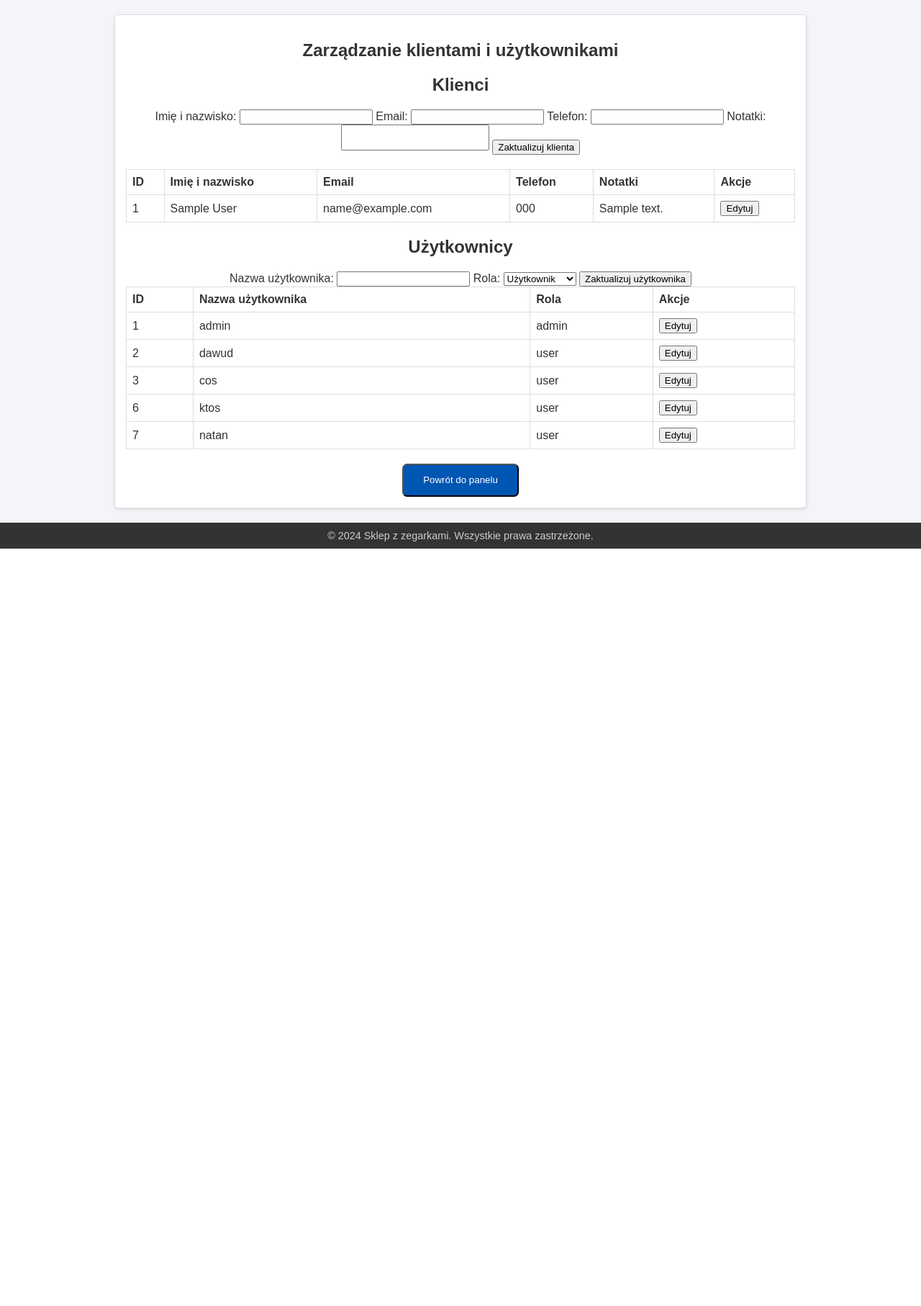
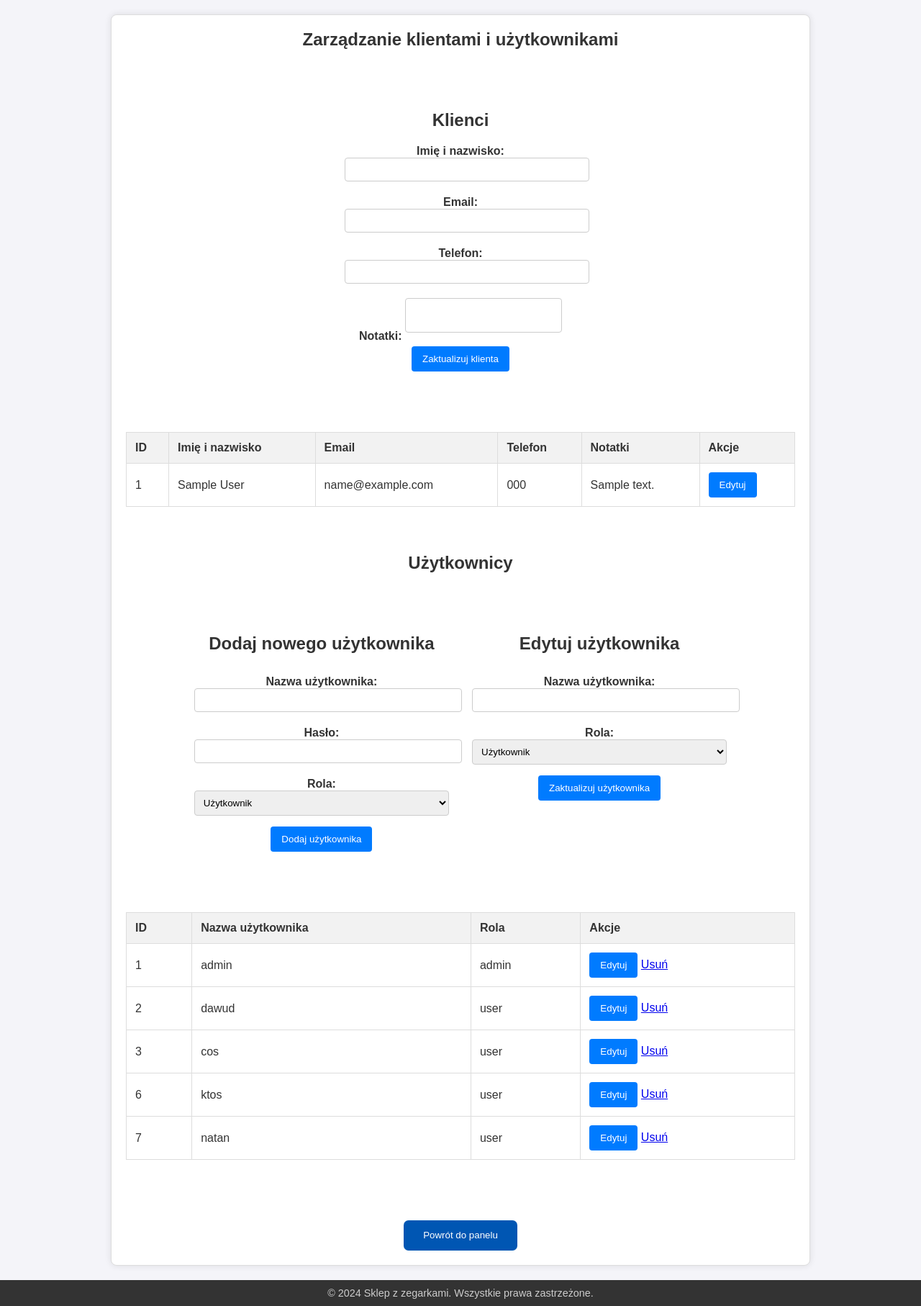
Before and after one commit to borsuk1234/sklep, a PHP site: page /admin_customers.php in a window 1280 px wide. Shown: the part 131-1945 px from the top of the page at 72% size. Before the commit the page ends 893 px from the top, so only its background shows below. Run offline with PHP 8.4, Linux system fonts and the light colour scheme; a user stored in the database is signed in; data comes from the database, SQL or seed files in the repository; tables that the repository leaves empty hold one stand-in row (values such as "Sample post").

Commit message:
Update admin_customers.php

```diff
--- a/admin_customers.php
+++ b/admin_customers.php
@@ -6,18 +6,20 @@ if (!(isset($_SESSION['is_admin']) && $_SESSION['is_admin'])) {
     exit();
 }
 
-if (isset($_GET['delete'])) {
-    $productId = intval($_GET['delete']);
-    $stmt = $pdo->prepare("DELETE FROM products WHERE id = :id");
-    $stmt->execute(['id' => $productId]);
-    header("Location: admin_products.php");
+if (isset($_GET['delete_user'])) {
+    $userId = intval($_GET['delete_user']);
+    $stmt = $pdo->prepare("DELETE FROM users WHERE id = :id");
+    $stmt->execute(['id' => $userId]);
+    header("Location: admin_customers.php");
     exit;
 }
+
 $customers = $pdo->query("SELECT * FROM customers")->fetchAll(PDO::FETCH_ASSOC);
 
 $users = $pdo->query("SELECT * FROM users")->fetchAll(PDO::FETCH_ASSOC);
 
-if ($_SERVER['REQUEST_METHOD'] === 'POST' && isset($_POST['customer-edit'])) {
+if ($_SERVER['REQUEST_METHOD'] === 'POST') {
+    if (isset($_POST['customer-edit'])) {
         $customerId = intval($_POST['id']);
         $name = trim($_POST['name']);
         $email = trim($_POST['email']);
@@ -37,7 +39,7 @@ if ($_SERVER['REQUEST_METHOD'] === 'POST' && isset($_POST['customer-edit'])) {
         }
     }
 
-if ($_SERVER['REQUEST_METHOD'] === 'POST' && isset($_POST['user-edit'])) {
+    if (isset($_POST['user-edit'])) {
         $userId = intval($_POST['id']);
         $username = trim($_POST['username']);
         $role = trim($_POST['role']);
@@ -52,6 +54,32 @@ if ($_SERVER['REQUEST_METHOD'] === 'POST' && isset($_POST['user-edit'])) {
             echo "<p class='success-message'>Dane użytkownika zostały zaktualizowane.</p>";
         }
     }
+
+    if (isset($_POST['user-create'])) {
+        $username = trim($_POST['username']);
+        $password = password_hash(trim($_POST['password']), PASSWORD_BCRYPT);
+        $role = trim($_POST['role']);
+
+        try {
+            $stmt = $pdo->prepare("INSERT INTO users (username, password, role) VALUES (:username, :password, :role)");
+            $stmt->execute([
+                'username' => $username,
+                'password' => $password,
+                'role' => $role
+            ]);
+
+
+            header("Location: admin_customers.php?success=user_created");
+            exit;
+        } catch (PDOException $e) {
+            if ($e->getCode() == 23000) {
+                echo "<p class='error-message'>Nazwa użytkownika już istnieje.</p>";
+            } else {
+                echo "<p class='error-message'>Wystąpił błąd: " . htmlspecialchars($e->getMessage()) . "</p>";
+            }
+        }
+    }
+}
 ?>
 
 <!DOCTYPE html>
@@ -61,11 +89,91 @@ if ($_SERVER['REQUEST_METHOD'] === 'POST' && isset($_POST['user-edit'])) {
     <meta name="viewport" content="width=device-width, initial-scale=1.0">
     <title>Zarządzanie klientami i użytkownikami</title>
     <link rel="stylesheet" href="styles.css">
+    <style>
+        section {
+            background: #fff;
+            padding: 20px;
+            border-radius: 8px;
+            box-shadow: 0 0 10px rgba(0, 0, 0, 0.1);
+            display: flex;
+            gap: 4em;
+        }
+
+        h2 {
+            font-size: 32px;
+            color: #333;
+        }
+
+        label {
+            display: block;
+            margin: 10px 0 5px;
+            font-weight: bold;
+        }
+
+        input, select, textarea {
+            width: 100%;
+            padding: 8px;
+            margin-bottom: 10px;
+            border: 1px solid #ccc;
+            border-radius: 4px;
+        }
+
+        button {
+            background-color: #007bff;
+            color: white;
+            padding: 10px 15px;
+            border: none;
+            border-radius: 4px;
+            cursor: pointer;
+        }
+
+        button:hover {
+            background-color: #0056b3;
+        }
+
+        table {
+            width: 100%;
+            border-collapse: collapse;
+            margin-top: 20px;
+        }
+
+        table, th, td {
+            border: 1px solid #ddd;
+        }
+
+        th, td {
+            padding: 12px;
+            text-align: left;
+        }
+
+        th {
+            background-color: #f2f2f2;
+        }
+
+        .success-message {
+            color: green;
+            font-weight: bold;
+        }
+
+        .error-message {
+            color: red;
+            font-weight: bold;
+        }
+        .col {
+            display: flex;
+            flex-direction: column;
+        }
+        .row {
+            display: flex;
+            flex-direction: row;
+        }
+    </style>
 </head>
 <body>
 <section>
-    <h1>Zarządzanie klientami i użytkownikami</h1>
+    <h2>Zarządzanie klientami i użytkownikami</h2>
 
+    <div>
         <h2>Klienci</h2>
         <form method="POST" id="customer-form">
             <input type="hidden" name="id" id="customer-id">
@@ -83,6 +191,7 @@ if ($_SERVER['REQUEST_METHOD'] === 'POST' && isset($_POST['user-edit'])) {
             </label>
             <button type="submit" name="customer-edit" id="form-submit">Zaktualizuj klienta</button>
         </form>
+    </div>
 
     <table style="margin-top:20px;" border="1">
         <tr>
@@ -113,8 +222,32 @@ if ($_SERVER['REQUEST_METHOD'] === 'POST' && isset($_POST['user-edit'])) {
         <?php endforeach; ?>
     </table>
 
-    <h2 style="margin-top:20px;">Użytkownicy</h2>
-    <form method="POST" id="user-form">
+    <h2>Użytkownicy</h2>
+
+    <div class="row" style="gap: 2em;">
+        <div class="col">
+            <h2>Dodaj nowego użytkownika</h2>
+            <form method="POST" id="user-create-form">
+                <label>Nazwa użytkownika:
+                    <input type="text" name="username" required>
+                </label>
+                <label>Hasło:
+                    <input type="password" name="password" required>
+                </label>
+                <label>Rola:
+                    <select name="role" required>
+                        <option value="user">Użytkownik</option>
+                        <option value="employee">Pracownik</option>
+                        <option value="admin">Administrator</option>
+                    </select>
+                </label>
+                <button type="submit" name="user-create">Dodaj użytkownika</button>
+            </form>
+        </div>
+
+        <div class="col">
+            <h2>Edytuj użytkownika</h2>
+            <form method="POST" id="user-edit-form">
                 <input type="hidden" name="id" id="user-id">
                 <label>Nazwa użytkownika:
                     <input type="text" name="username" id="user-username" required>
@@ -122,11 +255,14 @@ if ($_SERVER['REQUEST_METHOD'] === 'POST' && isset($_POST['user-edit'])) {
                 <label>Rola:
                     <select name="role" id="user-role">
                         <option value="user">Użytkownik</option>
+                        <option value="employee">Pracownik</option>
                         <option value="admin">Administrator</option>
                     </select>
                 </label>
                 <button type="submit" name="user-edit" id="user-submit">Zaktualizuj użytkownika</button>
             </form>
+        </div>
+    </div>
 
     <table border="1">
         <tr>
@@ -141,11 +277,8 @@ if ($_SERVER['REQUEST_METHOD'] === 'POST' && isset($_POST['user-edit'])) {
             <td><?= htmlspecialchars($user['username']) ?></td>
             <td><?= htmlspecialchars($user['role']) ?></td>
             <td>
-                <button onclick="editUser(
-                    <?= $user['id'] ?>,
-                    '<?= htmlspecialchars($user['username'], ENT_QUOTES) ?>',
-                    '<?= htmlspecialchars($user['role'], ENT_QUOTES) ?>'
-                )">Edytuj</button>
+                <button onclick="editUser(<?= $user['id'] ?>, '<?= htmlspecialchars($user['username'], ENT_QUOTES) ?>', '<?= htmlspecialchars($user['role'], ENT_QUOTES) ?>')">Edytuj</button>
+                <a href="?delete_user=<?= $user['id'] ?>" onclick="return confirm('Czy na pewno chcesz usunąć tego użytkownika?');">Usuń</a>
             </td>
         </tr>
         <?php endforeach; ?>
@@ -171,6 +304,7 @@ if ($_SERVER['REQUEST_METHOD'] === 'POST' && isset($_POST['user-edit'])) {
             document.getElementById('user-role').value = role;
 
             document.getElementById('user-submit').textContent = 'Zaktualizuj użytkownika';
+            document.getElementById('user-edit-form').scrollIntoView();
         }
     </script>
 </body>
```
Lines whose indentation alone changed are shown as unchanged.
